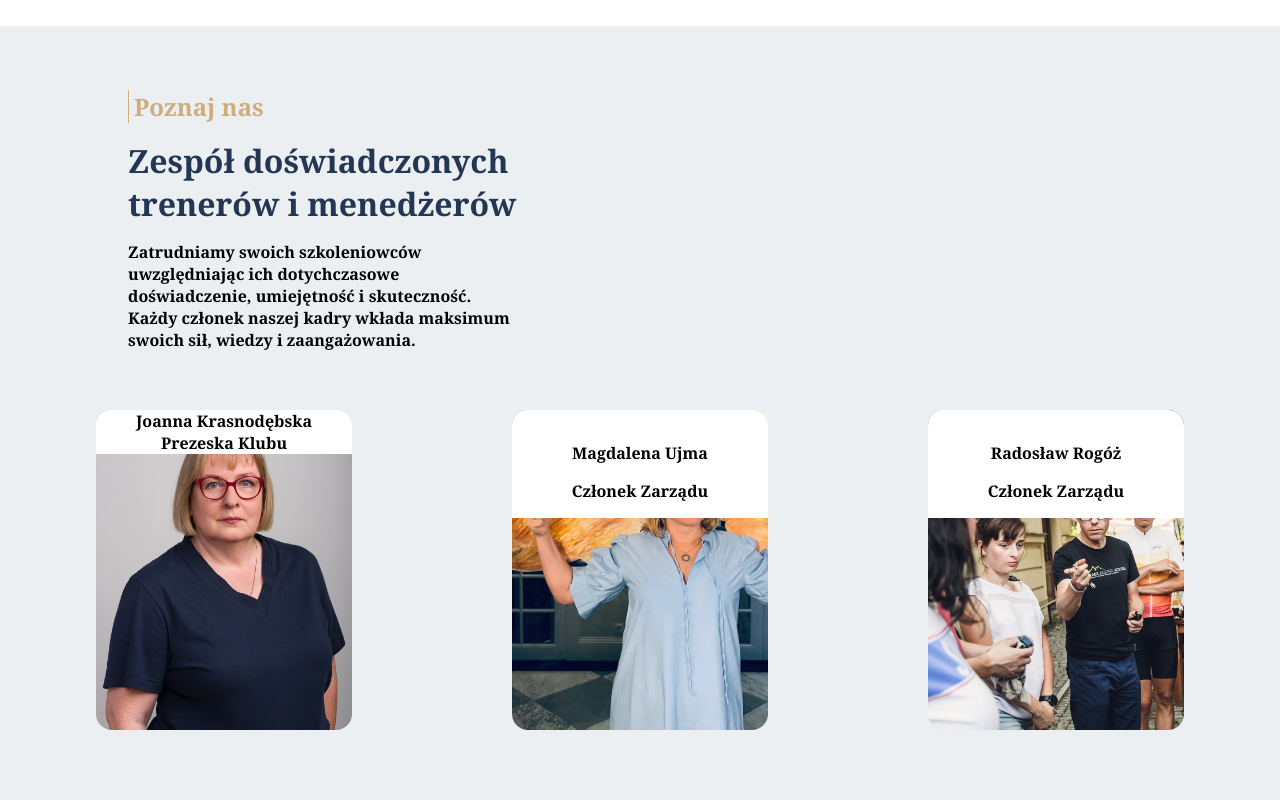
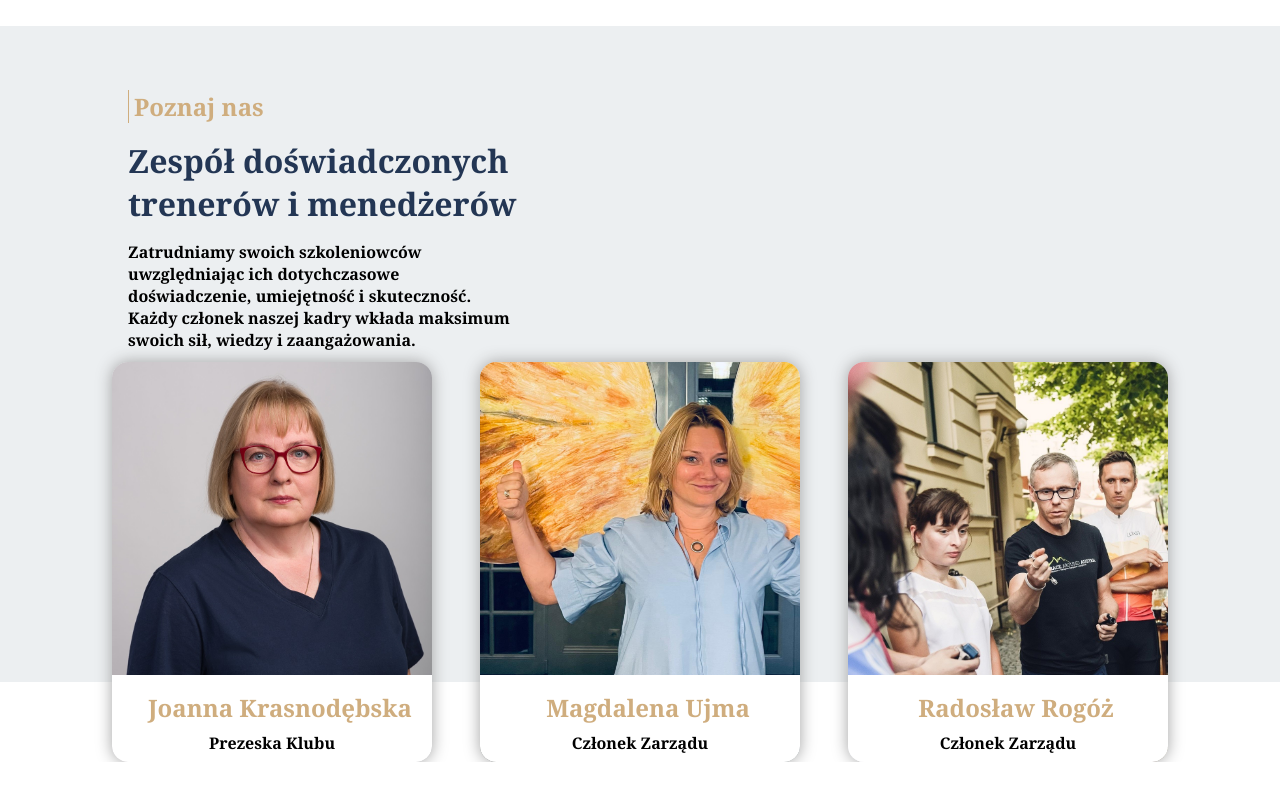
Before and after one commit to Macko303/Go4Win, a plain HTML site: page go4win/index.html in a window 1280 px wide. Shown: the part 3319-4119 px from the top of the page. After the commit the page ends 4081 px from the top, so only its background shows below. Drawn offline with Linux system fonts and the light colour scheme.

Commit message:
commit 13

```diff
--- a/go4win/styles.css
+++ b/go4win/styles.css
@@ -499,7 +499,7 @@ p {
 .sekcja-5 {
   background-color: #eceff1;
   position: relative;
-  height: 50rem;
+  height: 41rem;
 }
 .sekcja-5-div1 {
   text-align: left;
@@ -523,58 +523,96 @@ p {
 
 .sekcja-5-div2 {
   display: flex;
+  flex-direction: row;
+  justify-content: center;
   position: absolute;
   top: 20rem;
-  flex-direction: row;
-  justify-content: center;
-  margin-top: 4rem;
   width: 100%;
-  gap: 10rem;
+  gap: 3rem;
+  margin-top: 1rem;
 }
 
 .sekcja-5-div2-div1 {
-  width: 20%;
-  height: 20rem;
+  display: flex;
+  flex-direction: row;
+  align-items: last baseline;
+  width: 25%;
+  height: 25rem;
   background-image: url(osoba-1.jpg);
   background-size: cover;
   border-radius: 1rem;
   overflow: hidden;
+  box-shadow: #a2a2a2 0 0 1rem;
 }
+.sekcja-5-div2-div1:hover {
+  background-image: url(osoba-1-2.jpg);
+  background-size: fill;
+}
+
 .sekcja-5-div2-div1 :first-child {
   text-align: center;
+  width: 100%;
   background-color: white;
-  position: sticky;
-  bottom: 0%;
+  padding: 0.5rem;
+}
+
+.sekcja-5-div2-div1 div :first-child {
+  font-size: 1.5rem;
+  color: #cfad7e;
 }
 
 .sekcja-5-div2-div2 {
-  width: 20%;
-  height: 20rem;
+  display: flex;
+  flex-direction: row;
+  align-items: end;
+  width: 25%;
+  height: 25rem;
   background-image: url(osoba-2.jpg);
   background-size: cover;
   border-radius: 1rem;
   overflow: hidden;
+  box-shadow: #a2a2a2 0 0 1rem;
 }
+.sekcja-5-div2-div2:hover {
+  background-image: url(osoba-2-2.jpg);
+  background-size: fill;
+}
+
 .sekcja-5-div2-div2 :first-child {
+  text-align: center;
+  width: 100%;
   background-color: white;
-  display: flex;
-  flex-direction: column;
-  text-align: center;
-  padding: 1rem;
+  padding: 0.5rem;
+}
+.sekcja-5-div2-div2 div :first-child {
+  font-size: 1.5rem;
+  color: #cfad7e;
 }
 
 .sekcja-5-div2-div3 {
-  width: 20%;
-  height: 20rem;
+  display: flex;
+  flex-direction: row;
+  align-items: end;
+  width: 25%;
+  height: 25rem;
   background-image: url(osoba-3.jpg);
   background-size: cover;
   border-radius: 1rem;
   overflow: hidden;
+  box-shadow: #a2a2a2 0 0 1rem;
 }
+.sekcja-5-div2-div3:hover {
+  background-image: url(osoba-3-2.jpg);
+  background-size: fill;
+}
+
 .sekcja-5-div2-div3 :first-child {
+  text-align: center;
+  width: 100%;
   background-color: white;
-  display: flex;
-  flex-direction: column;
-  text-align: center;
-  padding: 1rem;
+  padding: 0.5rem;
 }
+.sekcja-5-div2-div3 div :first-child {
+  font-size: 1.5rem;
+  color: #cfad7e;
+}
```
Also changed, not shown: go4win/osoba-1-2.jpg (added), go4win/osoba-2-2.jpg (added), go4win/osoba-3-2.jpg (added).
